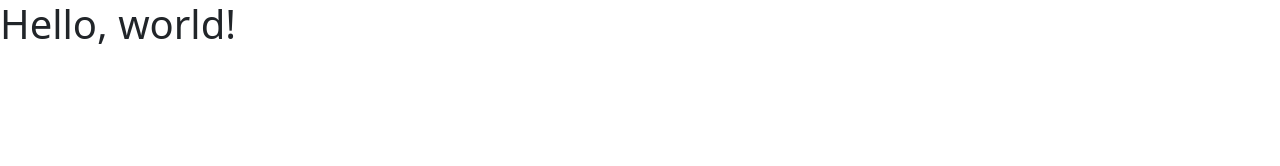
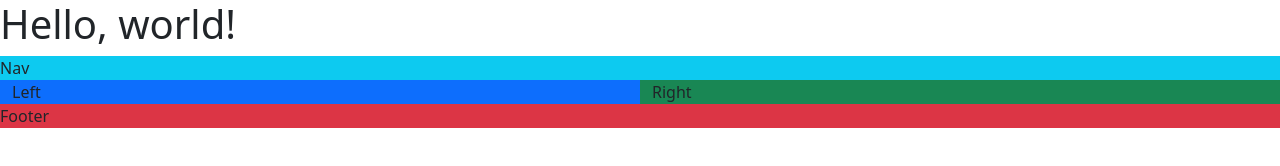
Before and after one commit to laninacastro/collab-practice, a plain HTML site: page index.html in a window 1280 px wide. Drawn offline with nearby package versions, Linux system fonts and the light colour scheme.

Commit message:
created four sections inside container with different background in each

```diff
--- a/index.html
+++ b/index.html
@@ -12,7 +12,14 @@
 
           <body>
             <h1>Hello, world!</h1>
-
+            <section class="container-fluid">
+              <nav class="row col bg-info">Nav</nav>
+              <div class="row">
+                <div class="col-6 bg-primary">Left</div>
+                <div class="col-6 bg-success">Right</div>
+              </div>
+              <footer class="row col bg-danger">Footer</footer>
+            </section>
 
 
 
```
